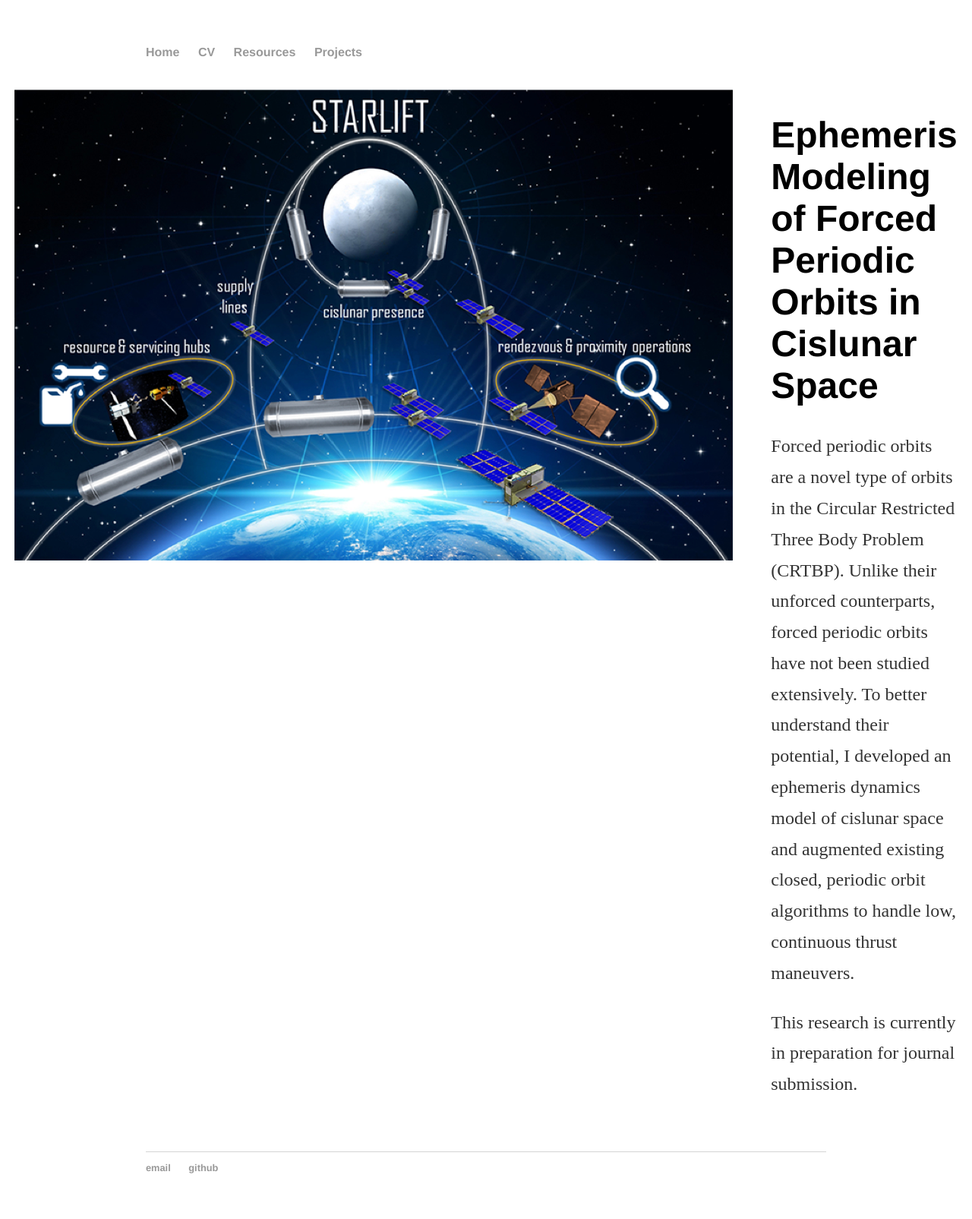
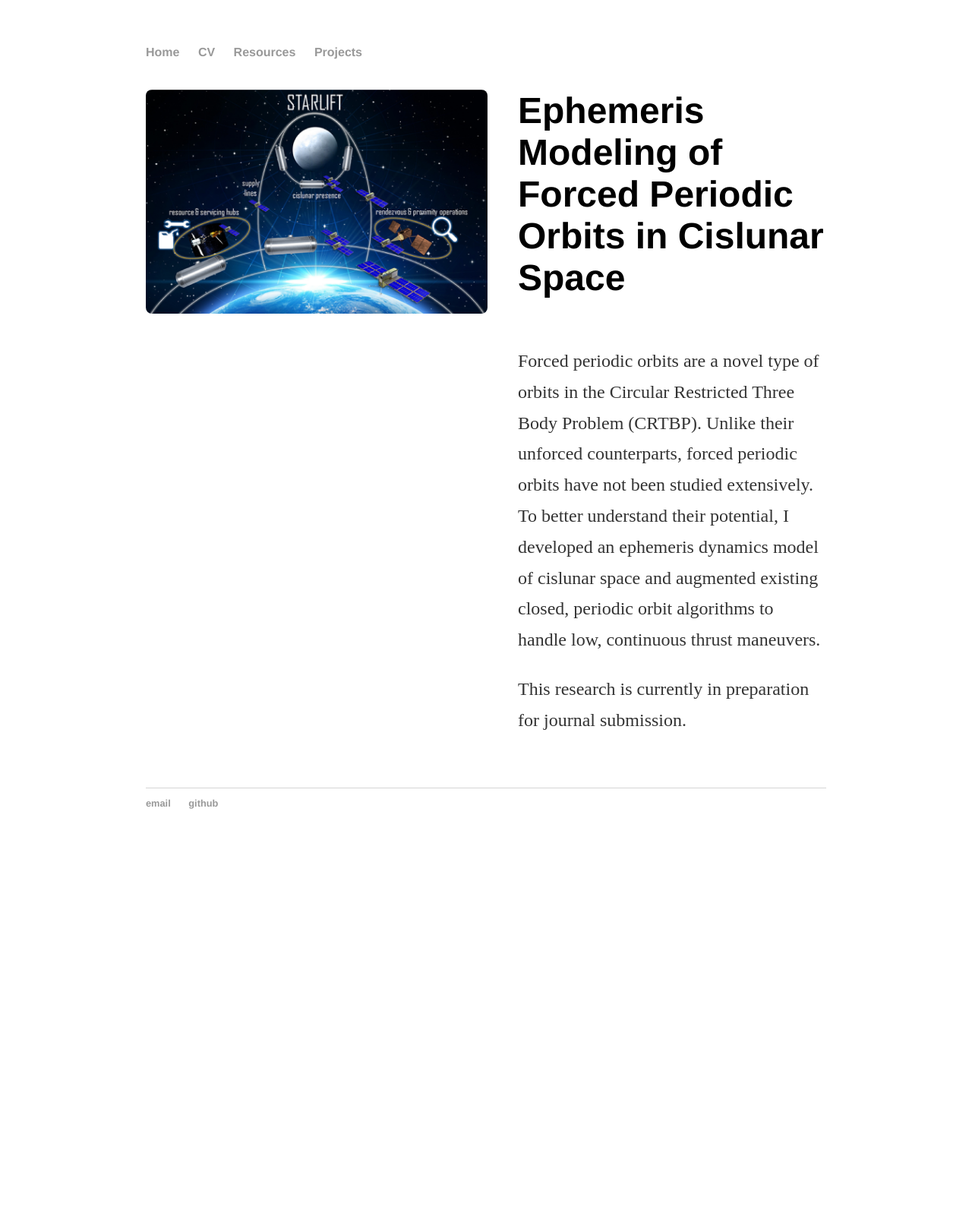
Before and after one commit to ggenszler/ggenszler.github.io, a Jekyll site: the page built from projects/starlift_fpo.html, in a window 1280 px wide. Shown: the whole page at 76% size. Built offline with Jekyll 4.4.1, drawn with Linux system fonts in a browser that asks for light colours; after the commit the page ends 1125 px from its top, so only the background shows below that.

Commit message:
Update starlift_fpo.html

```diff
--- a/projects/starlift_fpo.html
+++ b/projects/starlift_fpo.html
@@ -13,26 +13,30 @@ title: Ephemeris Modeling of Forced Periodic Orbits in Cislunar Space
     display: flex;
     justify-content: center;
     align-items: flex-start;
-    gap: 50px;
+    gap: 40px;
 
     margin-top: 40px;
     margin-bottom: 50px;
   }
 
-  .project-left {
+  .project-image {
     flex: 0 0 450px;
     max-width: 450px;
   }
 
-  .project-left img {
+  .project-image img {
     width: 100%;
     height: auto;
     display: block;
     border-radius: 8px;
-    margin-bottom: 20px;
   }
 
-  .project-left h1 {
+  .project-summary {
+    flex: 1;
+    max-width: 550px;
+  }
+
+  .project-summary h1 {
     margin-top: 0;
     margin-bottom: 20px;
   }
@@ -40,11 +44,6 @@ title: Ephemeris Modeling of Forced Periodic Orbits in Cislunar Space
   .project-summary p {
     line-height: 1.7;
     margin-bottom: 18px;
-  }
-
-  .project-right {
-    flex: 1;
-    max-width: 500px;
   }
 
   .section {
@@ -82,9 +81,13 @@ title: Ephemeris Modeling of Forced Periodic Orbits in Cislunar Space
       align-items: center;
     }
 
-    .project-left,
-    .project-right {
+    .project-image,
+    .project-summary {
       max-width: 100%;
+    }
+
+    .project-summary {
+      text-align: center;
     }
   }
 </style>
@@ -101,7 +104,7 @@ title: Ephemeris Modeling of Forced Periodic Orbits in Cislunar Space
 
     <div class="project-summary">
       <h1>Ephemeris Modeling of Forced Periodic Orbits in Cislunar Space</h1>
-
+    <br>
       <p>
         Forced periodic orbits are a novel type of orbits in the Circular Restricted Three Body Problem (CRTBP). Unlike their unforced counterparts, forced periodic orbits have not been studied extensively. To better understand their potential, I developed an ephemeris dynamics model of cislunar space and augmented existing closed, periodic orbit algorithms to handle low, continuous thrust maneuvers.
       </p>
```
